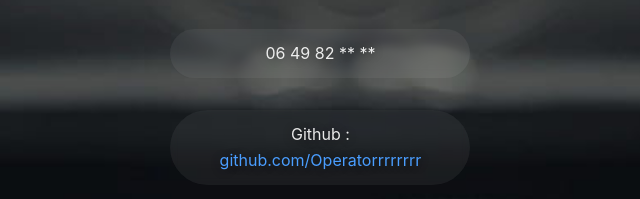
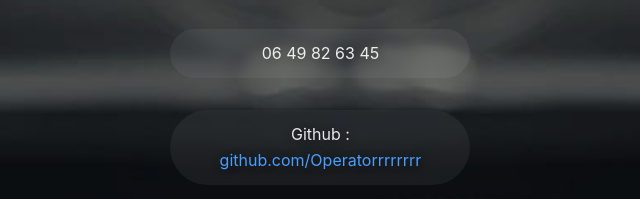
Before and after one commit to Operatorrrrrrrr/Portfolio, a plain HTML site: page index.html in a window 1280 px wide. Shown: the part 2702-2901 px from the top of the page, 320-960 px from the left. Drawn offline with Linux system fonts and the light colour scheme.

Commit message:
Update index.html

```diff
--- a/index.html
+++ b/index.html
@@ -123,7 +123,7 @@
       <div class="contenu-section reveal">
         <h2>Contact</h2>
         <p>v.daucourt@ecole-ipssi.net</p>
-        <p>06 49 82 ** **</p>
+        <p>06 49 82 63 45 </p>
         <p>Github : <a href="https://github.com/Operatorrrrrrrr" target="_blank" rel="noopener">github.com/Operatorrrrrrrr</a></p>
         <p>LinkedIn : <a href="https://www.linkedin.com/in/victor-daucourt-22bb213ab/" target="_blank" rel="noopener">linkedin.com/in/victor-daucourt</a></p>
       </div>
```
